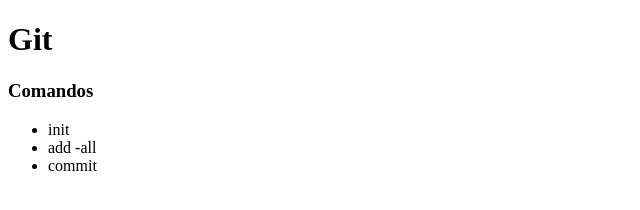
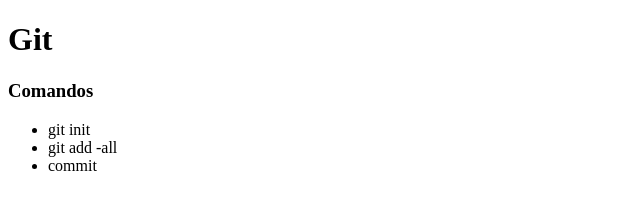
Before and after one commit to AlejandroBonilla/test_page, a plain HTML site: page index.html in a window 1280 px wide. Shown: the full height of the page, 0-640 px from the left. Drawn offline with Linux system fonts and the light colour scheme.

Commit message:
add changes

```diff
--- a/index.html
+++ b/index.html
@@ -12,8 +12,8 @@
     <h1>Git</h1>
     <h3>Comandos</h3>
     <ul>
-        <li>init</li>
-        <li>add -all</li>
+        <li>git init</li>
+        <li>git add -all</li>
         <li>commit</li>
     </ul>
 </body>
```
